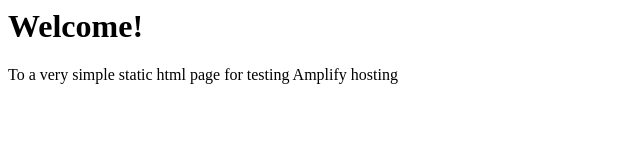
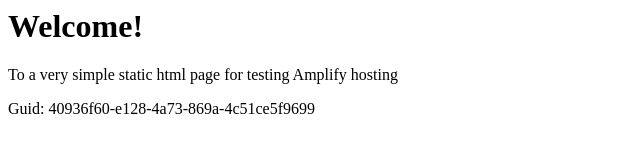
Before and after one commit to aws-aemilia-bah/Github-PR-Commit-Integration-Test-DoNotTouch-Gith-P5X5MO5I-v1-preprod-me-south-1, a website: page src/index.html in a window 1280 px wide. Shown: the whole page, without its empty margins (0-640 px from the left). Drawn offline with Linux system fonts and the light colour scheme.

Commit message:
commit from integ tests

```diff
--- a/src/index.html
+++ b/src/index.html
@@ -1,3 +1,5 @@
+
+
 <html lang="en">
 
 <head>
@@ -10,6 +12,6 @@
 <body>
     <h1>Welcome!</h1>
     <p>To a very simple static html page for testing Amplify hosting</p>
-</body>
+    <p>Guid: 40936f60-e128-4a73-869a-4c51ce5f9699</p></body>
 
 </html>
```
